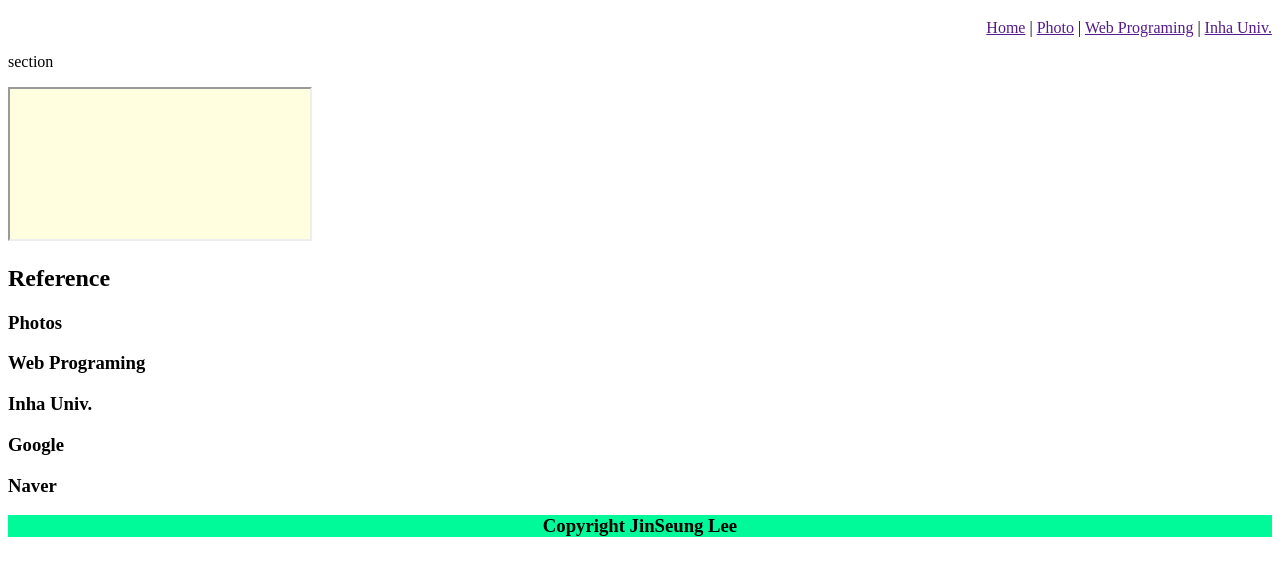
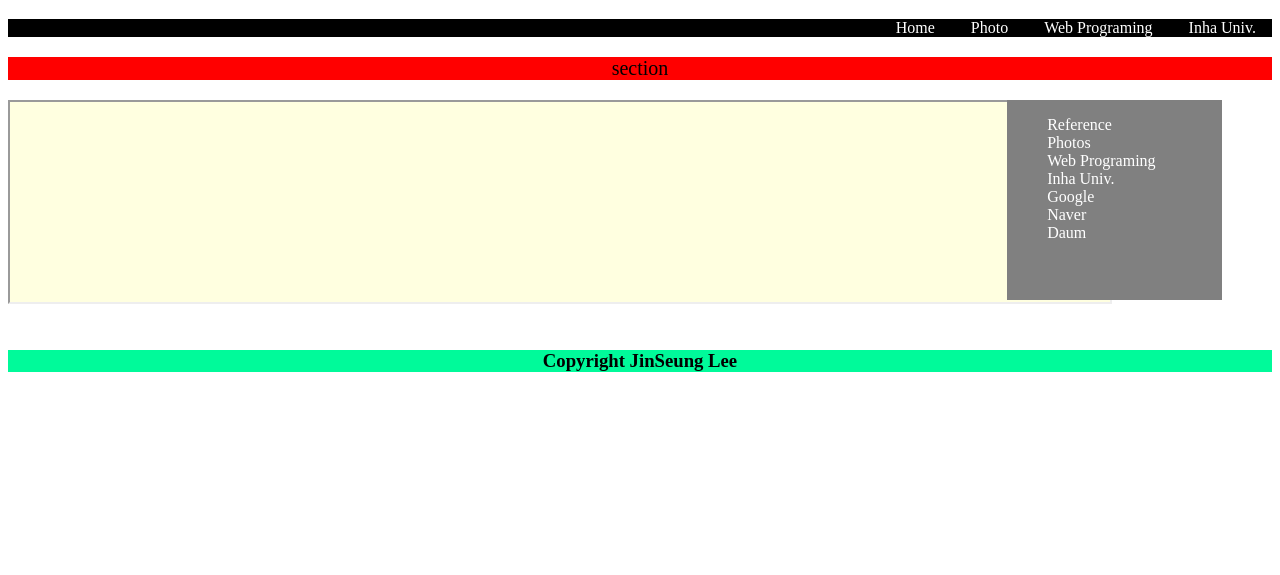
Before and after one commit to LeeJinSeung/LeeJinSeung.github.io, a plain HTML site: page index.html in a window 1280 px wide. Shown: the part 61-636 px from the top of the page. Drawn offline with Linux system fonts and the light colour scheme.

Commit message:
Update index.html

```diff
--- a/index.html
+++ b/index.html
@@ -3,15 +3,16 @@
     <head>
         <meta charset="UTF-8">
         <title>12151459_이진승_0323수업</title>
+        <link rel="stylesheet" type="text/css" href="./4week1.css">
     </head>
     <body>
-        <header align="center" style="background-color:powderblue">
+        <header>
             <h1>My Blog</h1>
         </header>
-        <nav align="right">
-            <a href="" target="main_content">Home</a> |
-            <a href="" target="main_content">Photo</a> |
-            <a href="" target="main_content">Web Programing</a> |
+        <nav>
+            <a href="./3주차.html" target="_self">Home</a>
+            <a href="" target="main_content">Photo</a>
+            <a href="" target="main_content">Web Programing</a>
             <a href="" target="main_content">Inha Univ.</a>
         </nav>
         <section>
@@ -19,17 +20,21 @@
         </section>
         <article>
                 <iframe id="main_content" name="main_content"
-                style="background-color:lightyellow"></iframe>
+                style="background-color:lightyellow"
+                height=200px; width=1100px;></iframe>
         </article>
         <aside>
-            <h2>Reference</h2>
-            <h3>Photos</h3>
-            <h3>Web Programing</h3>
-            <h3>Inha Univ.</h3>
-            <h3>Google</h3>
-            <h3>Naver</h3>
+            <ul>
+                <li>Reference</li>
+                <li>Photos</li>
+                <li>Web Programing</li>
+                <li>Inha Univ.</li>
+                <li>Google</li>
+                <li>Naver</li>
+                <li>Daum</li>
+            </ul>
         </aside>
-        <footer align="center" style="background-color:mediumspringgreen">
+        <footer>
             <h3>Copyright JinSeung Lee</h3>
         </footer>
     </body>
```
